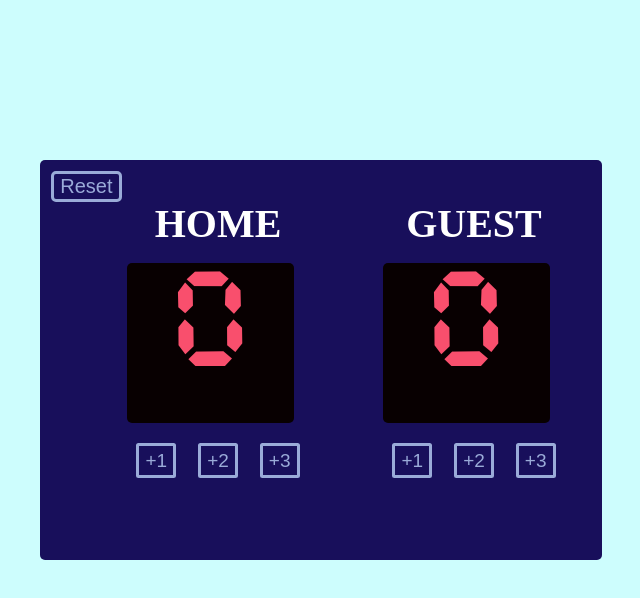
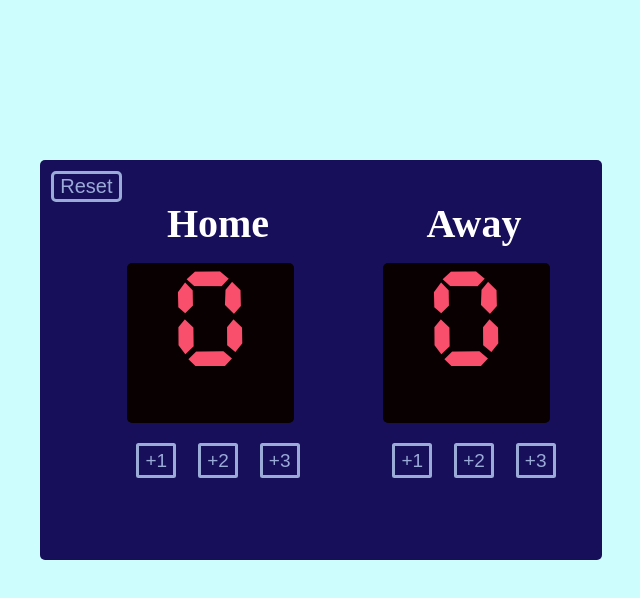
Before and after one commit to Treasure-Porth/basket-ball, a plain HTML site: page ss.html in a window 1280 px wide. Shown: the whole page, without its empty margins (344-984 px from the left). Drawn offline with Linux system fonts and the light colour scheme.

Commit message:
commit initial changes

```diff
--- a/ss.html
+++ b/ss.html
@@ -10,14 +10,14 @@
 <body>
         <div class="container">
             <div>
-                <h3 id="hoe">HOME</h3>
+                <h3 id="hoe">Home</h3>
                 <h3 id="home-board">0</h3>
                 <button onclick="homeone()">+1</button>
                 <button onclick="hometwo()">+2</button>
                 <button onclick="homethree()">+3</button>
             </div>
             <div>
-                <h3 id="hoe">GUEST</h3>
+                <h3 id="hoe">Away</h3>
                 <h3 id="guest-board">0</h3>
                 <button onclick="guestone()">+1</button>
                 <button onclick="guesttwo()">+2</button>
```
